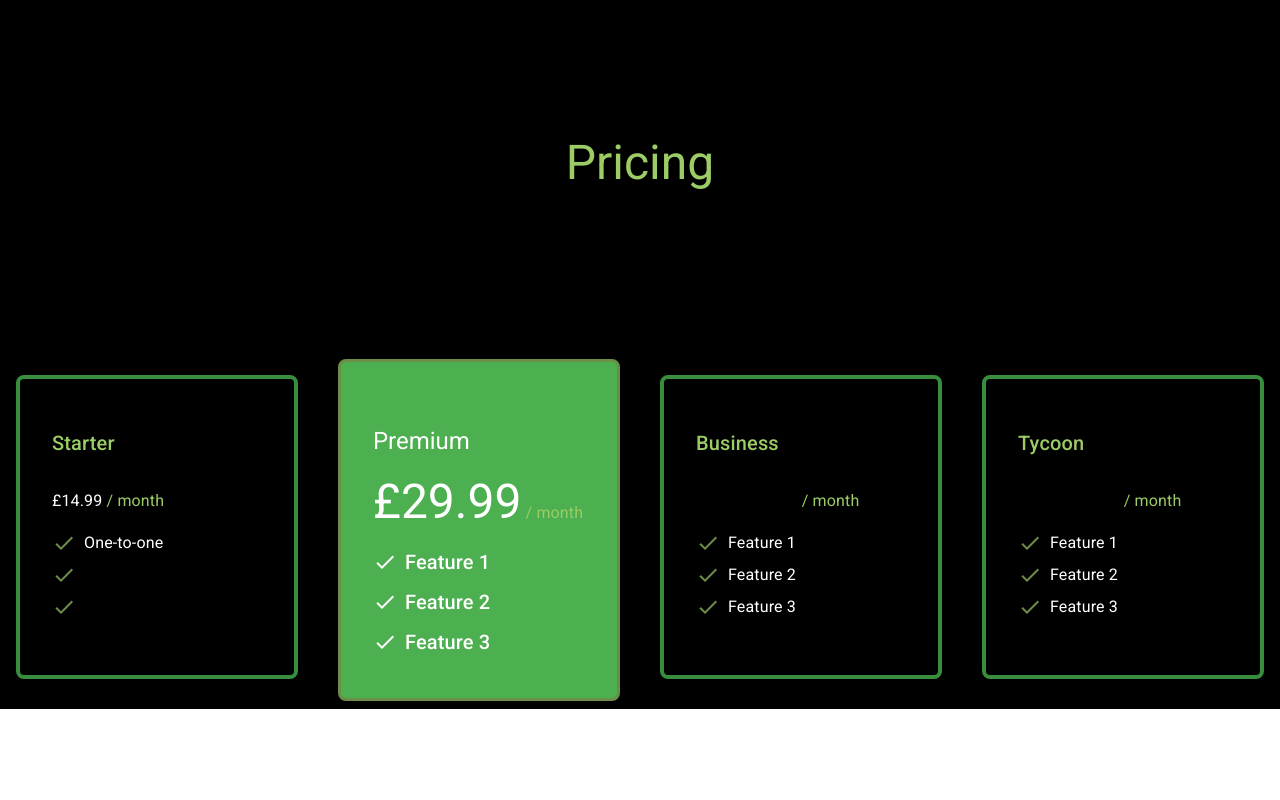
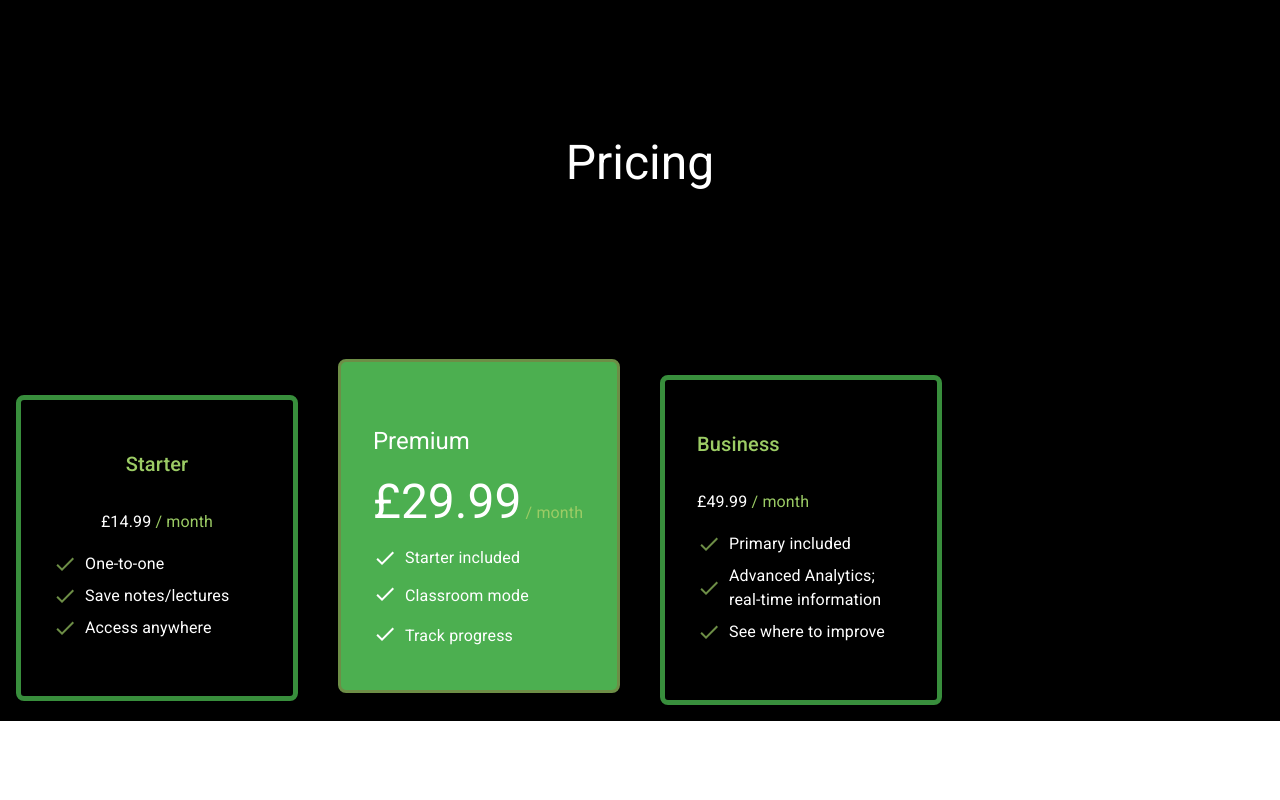
Before and after one commit to mughees-asif/tutify-education, a React (Create React App) app: page / in a window 1280 px wide. Shown: the part 1400-2200 px from the top of the page. Built offline with nearby package versions, Linux system fonts and the light colour scheme; a web font is replaced by a local one.

Commit message:
pricing section bug

```diff
--- a/src/logged_out/components/home/PriceCard.js
+++ b/src/logged_out/components/home/PriceCard.js
@@ -10,7 +10,7 @@ const styles = theme => ({
     paddingLeft: theme.spacing(4),
     paddingRight: theme.spacing(4),
     marginTop: theme.spacing(2),
-    border: `4px solid ${theme.palette.success.dark}`,
+    border: `5px solid ${theme.palette.success.dark}`,
     borderRadius: theme.shape.borderRadius * 2
   },
   cardHightlighted: {
@@ -62,7 +62,8 @@ function PriceCard(props) {
           <Box ml={1}>
             <Typography
               className={highlighted ? "text-white" : null}
-              variant={highlighted ? "h6" : "body1"} style={{color: "white"}}
+              variant={highlighted ? "h6" : "body1"}
+              style={{color: "white"}}
             >
               {feature}
             </Typography>
--- a/src/logged_out/components/home/PricingSection.js
+++ b/src/logged_out/components/home/PricingSection.js
@@ -49,7 +49,7 @@ function PricingSection(props) {
   const { width, classes } = props;
   return (
     <div className="lg-p-top" style={{ backgroundColor: "#000000" }}>
-      <Typography variant="h3" align="center" className="lg-mg-bottom" color="Primary">
+      <Typography variant="h3" align="center" className="lg-mg-bottom" style={{ color: "white" }}>
         Pricing
       </Typography>
       <div className={classNames("container-fluid", classes.containerFix)}>
@@ -60,12 +60,14 @@ function PricingSection(props) {
         >
           <Grid
             item
+            align = "center"
             xs={12}
             sm={6}
             lg={3}
             className={classes.cardWrapper}
             data-aos="zoom-in-up"
           >
+          // make price cards interactable
             <PriceCard
               title="Starter"
               pricing={
@@ -75,8 +77,8 @@ function PricingSection(props) {
                 </span>
               }
                features={[<Typography display="inline" style={{ color: "white" }}> One-to-one </Typography>,
-                          <Typography display="inline" style={{ color: "white" }}>  </Typography>,
-                          <Typography display="inline" style={{ color: "white" }}>  </Typography>]} />
+                          <Typography display="inline" style={{ color: "white" }}> Save notes/lectures </Typography>,
+                          <Typography display="inline" style={{ color: "white" }}> Access anywhere </Typography>]} />
           </Grid>
           <Grid
             item
@@ -96,7 +98,9 @@ function PricingSection(props) {
                   <Typography display="inline" color="primary"> / month</Typography>
                 </span>
               }
-              features={["Feature 1", "Feature 2", "Feature 3"]}
+              features={[<Typography display="blcok" style={{ color: "white" }}> Starter included </Typography>,
+                          <Typography display="inline" style={{ color: "white" }}> Classroom mode </Typography>,
+                          <Typography display="inline" style={{ color: "white" }}> Track progress </Typography>]} />
             />
           </Grid>
           <Grid
@@ -112,32 +116,13 @@ function PricingSection(props) {
               title="Business"
               pricing={
                 <span>
-                  £49.99
+                  <Typography display="inline" style={{color: "white"}}> £49.99 </Typography>
                   <Typography display="inline" color="primary"> / month</Typography>
                 </span>
               }
-              features={["Feature 1", "Feature 2", "Feature 3"]}
-            />
-          </Grid>
-          <Grid
-            item
-            className={classes.cardWrapper}
-            xs={12}
-            sm={6}
-            lg={3}
-            data-aos="zoom-in-up"
-            data-aos-delay={isWidthUp("md", width) ? "600" : "200"}
-          >
-            <PriceCard
-              title="Tycoon"
-              pricing={
-                <span>
-                  £99.99
-                  <Typography display="inline" color="primary"> / month</Typography>
-                </span>
-              }
-              features={["Feature 1", "Feature 2", "Feature 3"]}
-            />
+              features={[<Typography display="inline" style={{ color: "white" }}> Primary included </Typography>,
+                          <Typography display="inline" style={{ color: "white" }}> Advanced Analytics; real-time information </Typography>,
+                          <Typography display="inline" style={{ color: "white" }}> See where to improve </Typography> ]} />
           </Grid>
         </Grid>
       </div>
@@ -145,9 +130,9 @@ function PricingSection(props) {
   );
 }
 
-PricingSection.propTypes = {
-  width: PropTypes.string.isRequired
-};
+// PricingSection.propTypes = {
+//   width: PropTypes.string.isRequired
+// };
 
 export default withStyles(styles, { withTheme: true })(
   withWidth()(PricingSection)
```
